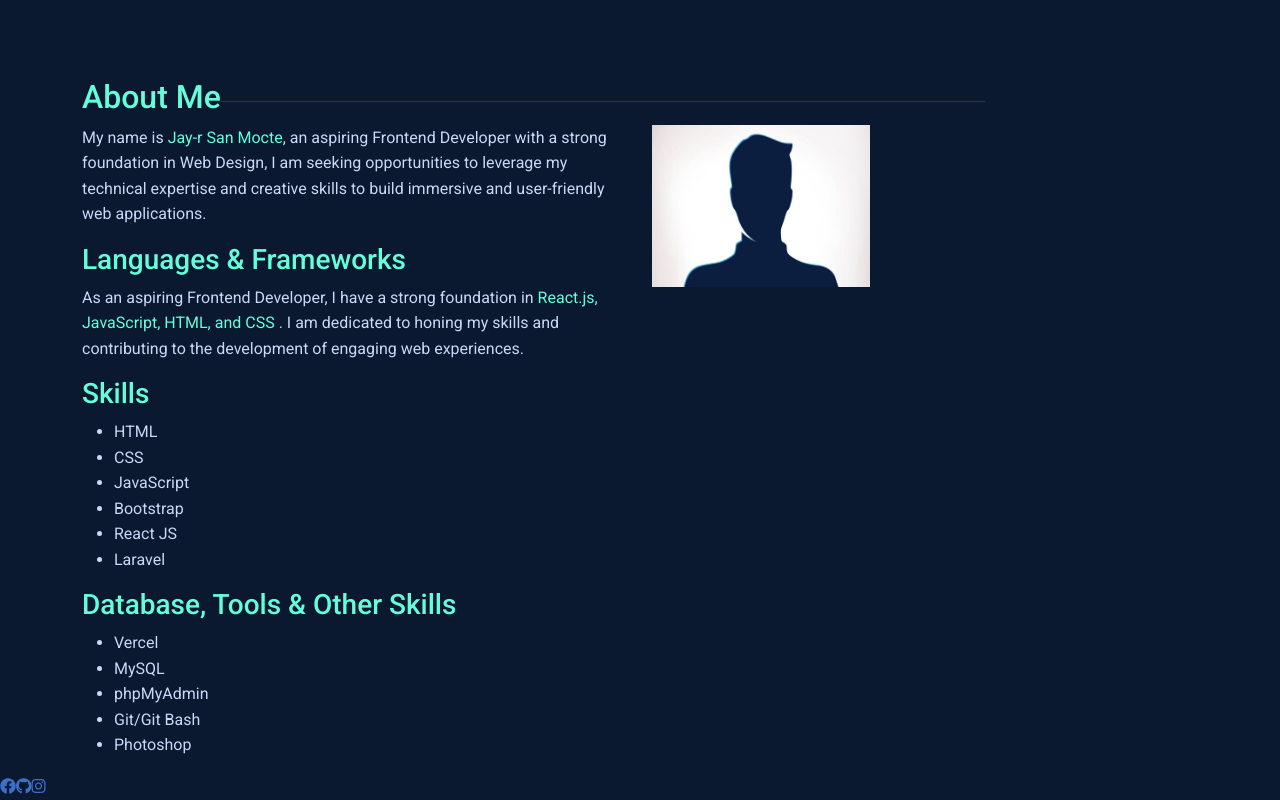
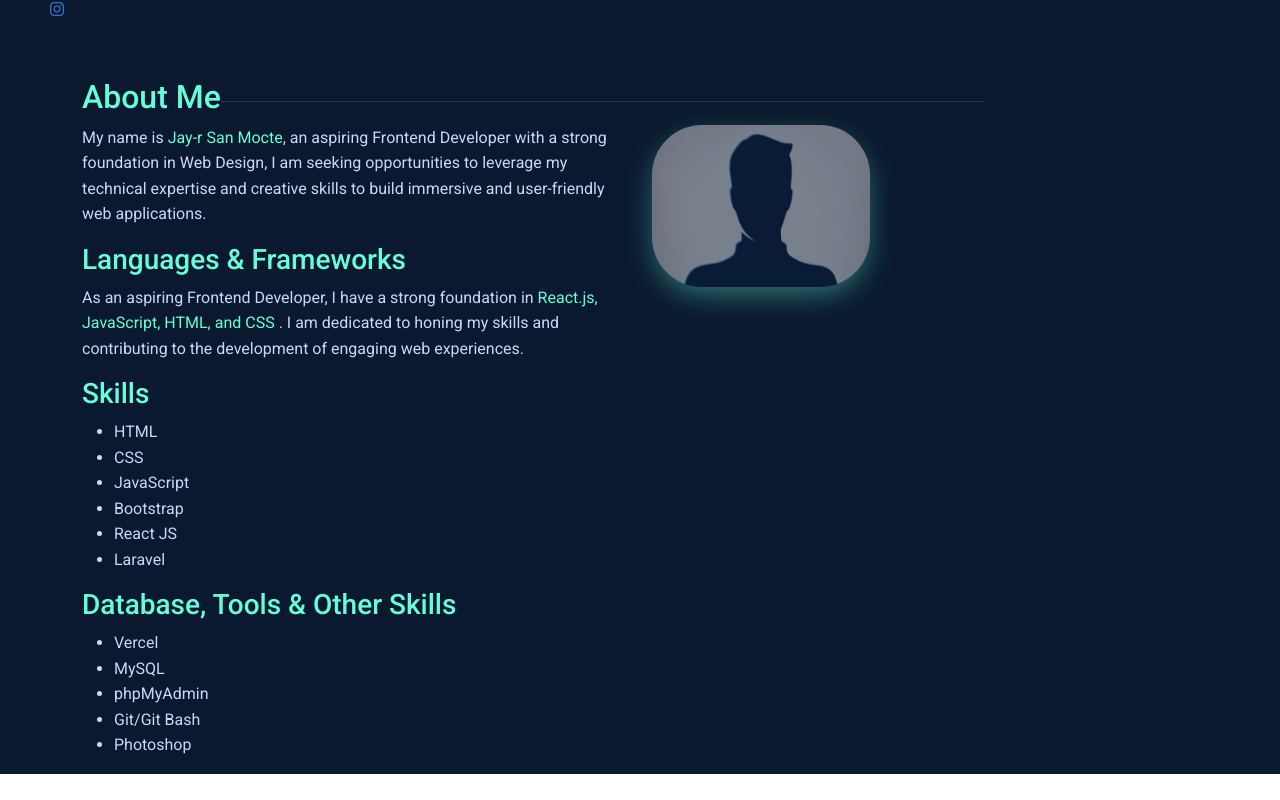
Before and after one commit to jayrsanmocte/Portfolio1, a React (Vite) app: page / in a window 1280 px wide. Shown: the part 757-1557 px from the top of the page. After the commit the page ends 1531 px from the top, so only its background shows below. Built offline with nearby package versions, Linux system fonts and the light colour scheme.

Commit message:
first commit

```diff
--- a/src/App.jsx
+++ b/src/App.jsx
@@ -14,7 +14,7 @@ const App = () => {
     <Routes>
               <Route path="/" element={<Layout />}>
               <Route index element={<Home />} />
-              <Route index element={<About />} />
+
               </Route>
 
 
--- a/src/Pages/About.jsx
+++ b/src/Pages/About.jsx
@@ -53,8 +53,10 @@ const About = () => {
                         </div>
                 </div>
 
-                <div className="col ">
-                        <img src="/Images/me.avif" className="imageabout" alt="" />
+                <div className="col  animate__animated animate__fadeIn animate__infinite animate__slower">
+                        <img src="/Images/me.avif" className="imageabout " alt="" />
+
+
                     </div>
         </div>
 
--- a/src/Pages/Footer.jsx
+++ b/src/Pages/Footer.jsx
@@ -2,19 +2,19 @@ import React from 'react';
 
 const Footer = () => {
   return (
-    <footer>
-      <a href="https://www.facebook.com/yourusername" target="_blank" rel="noopener noreferrer">
-        <i class="fab fa-facebook" alt="Facebook" ></i>
+    <footer className='footer2 d-flex flex-column'>
+    <div className="line2 d-flex flex-column "></div>
+
+      <a href="https://www.facebook.com/yourusername" target="_blank" rel="noopener noreferrer" >
+        <i className="fab fa-facebook" alt="Facebook" ></i>
         </a>
         <a href="https://github.com/yourusername" target="_blank" rel="noopener noreferrer">
-        <i class="fab fa-github"></i>
+        <i className=" fab fa-github"></i>
         </a>
         <a href="https://www.instagram.com/yourusername" target="_blank" rel="noopener noreferrer">
-        <i class="fab fa-instagram" alt="Instagram" ></i>
+        <i className=" fab fa-instagram" alt="Instagram" ></i>
         </a>
-      <div className="footer-right">
-        {/* Right footer content */}
-      </div>
+
     </footer>
   );
 };
--- a/src/Pages/Layout.jsx
+++ b/src/Pages/Layout.jsx
@@ -16,6 +16,7 @@ const Layout = () => {
   const gifUrl = `/Images/logo4.gif?timestamp=${Date.now()}`; // Append a timestamp query parameter
 
   return (
+
     <div className="layout">
       {loading ? (
        <div class="center-container">
--- a/src/Pages/Navbar.jsx
+++ b/src/Pages/Navbar.jsx
@@ -4,9 +4,10 @@ import React from 'react'
 const Navbar = () => {
   return (
 
+    <div data-aos="fade-down">
 <nav className="navbar navbar-expand-lg ">
 
-  <div className="container-fluid animate__animated animate__fadeInDown">
+  <div className="container-fluid">
 
     <button
       className="navbar-toggler"
@@ -120,7 +121,7 @@ const Navbar = () => {
   </div>
 
 </nav>
-
+</div>
   )
 }
 
--- a/src/index.css
+++ b/src/index.css
@@ -128,7 +128,23 @@ color:#64fedb;
 .imageabout{
   width: 40%;
   height: 25%;
+  box-shadow: 0 10px 30px -5px #64fedb;
+  display: block;
+  position: relative;
+  border-radius:50px;
+  background-color:#64fedb ;
+
 }
+
+
+.imageabout:hover {
+  box-shadow: 0 10px 30px -5px white;
+  background-color:white ;
+}
+
+
+
+
 
 .line {
   width: 70%;
@@ -145,3 +161,21 @@ color:#64fedb;
 }
 
 /* footer */
+
+.line2{
+
+    width: 1px;
+    height: 70px;
+}
+
+.footer2 {
+  position: fixed;
+  bottom: 20px;
+  margin-left: 50px;
+
+}
+
+#icons {
+  width: 50%;
+  height: 50%;
+}
```
